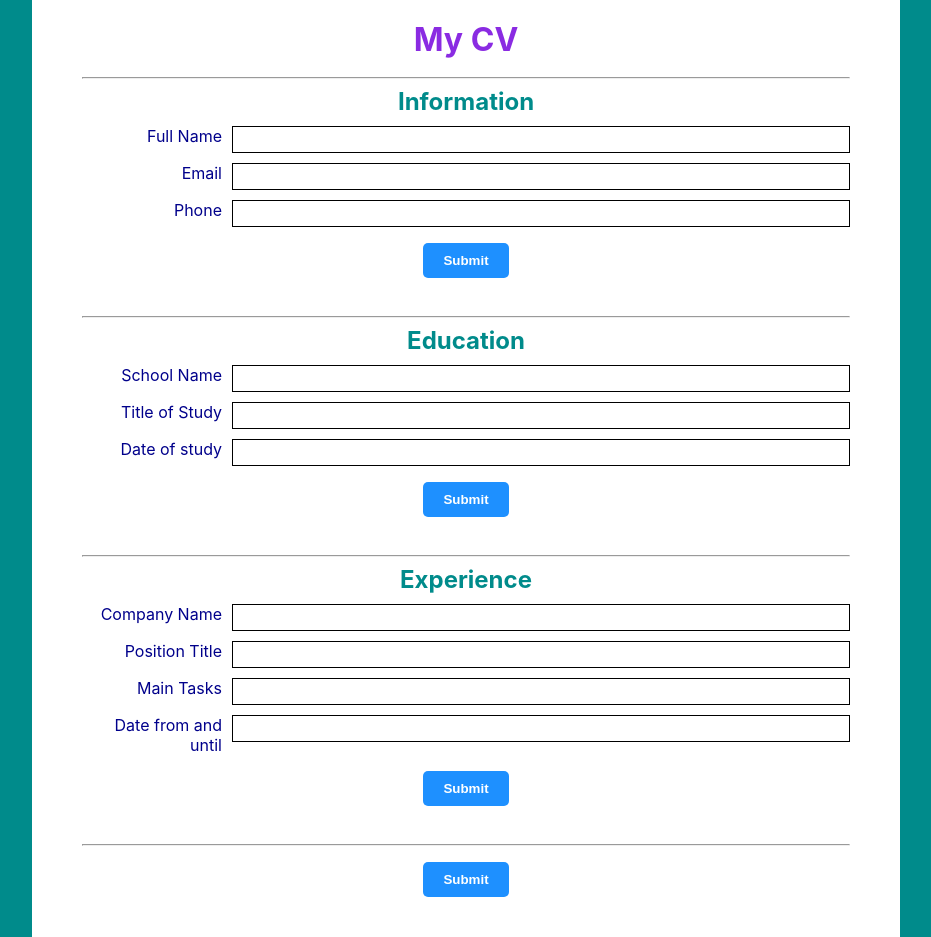
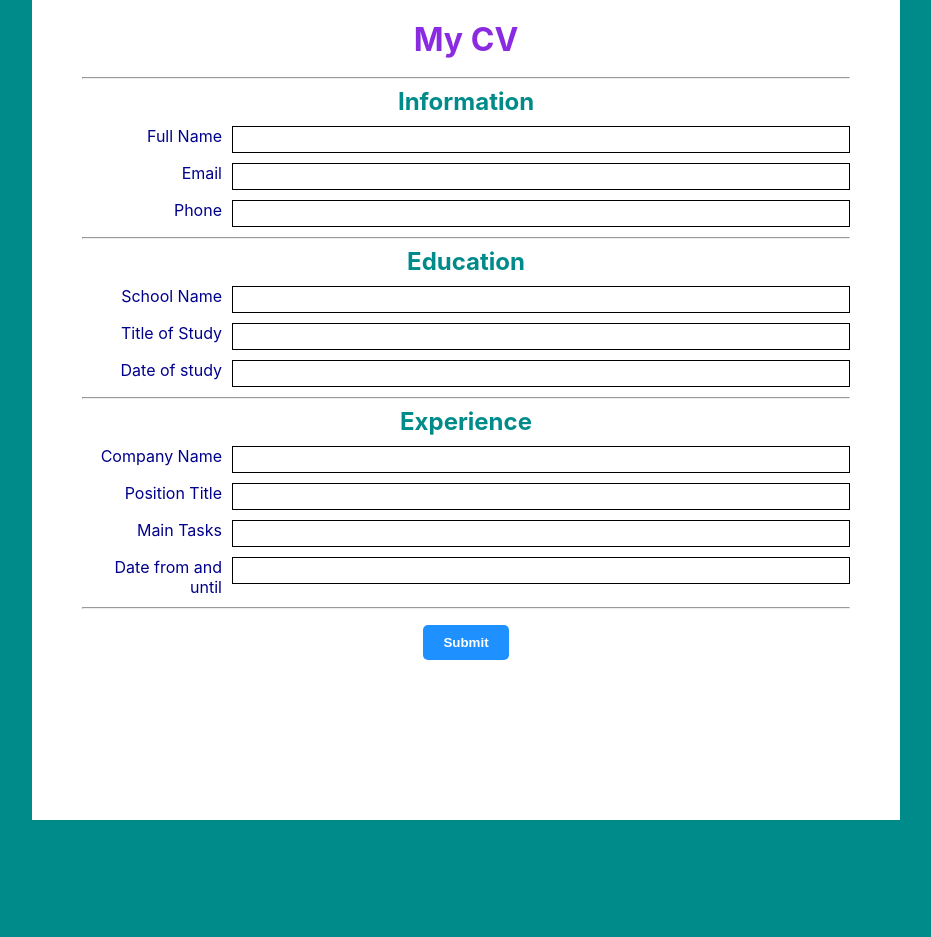
Before and after one commit to SonDo580/CV-application, a React (Create React App) app: page / in a window 1280 px wide. Shown: the whole page, without its empty margins (174-1105 px from the left). After the commit the page ends 820 px from the top, so only its background shows below. Built offline with nearby package versions, Linux system fonts and the light colour scheme.

Commit message:
Remove submit button

```diff
--- a/src/components/Education.js
+++ b/src/components/Education.js
@@ -75,10 +75,6 @@ class Education extends Component {
             </tbody>
           </table>
         )}
-
-        <p className="submitButtonContainer">
-          <button>{this.state.editMode ? "Submit" : "Edit"}</button>
-        </p>
       </div>
     );
   }
--- a/src/components/Experience.js
+++ b/src/components/Experience.js
@@ -91,10 +91,6 @@ class Experience extends Component {
             </tbody>
           </table>
         )}
-
-        <p className="submitButtonContainer">
-          <button>{this.state.editMode ? "Submit" : "Edit"}</button>
-        </p>
       </div>
     );
   }
--- a/src/components/Infomation.js
+++ b/src/components/Infomation.js
@@ -76,10 +76,6 @@ class Information extends Component {
             </tbody>
           </table>
         )}
-
-        <p className="submitButtonContainer">
-          <button>{this.state.editMode ? "Submit" : "Edit"}</button>
-        </p>
       </div>
     );
   }
```
